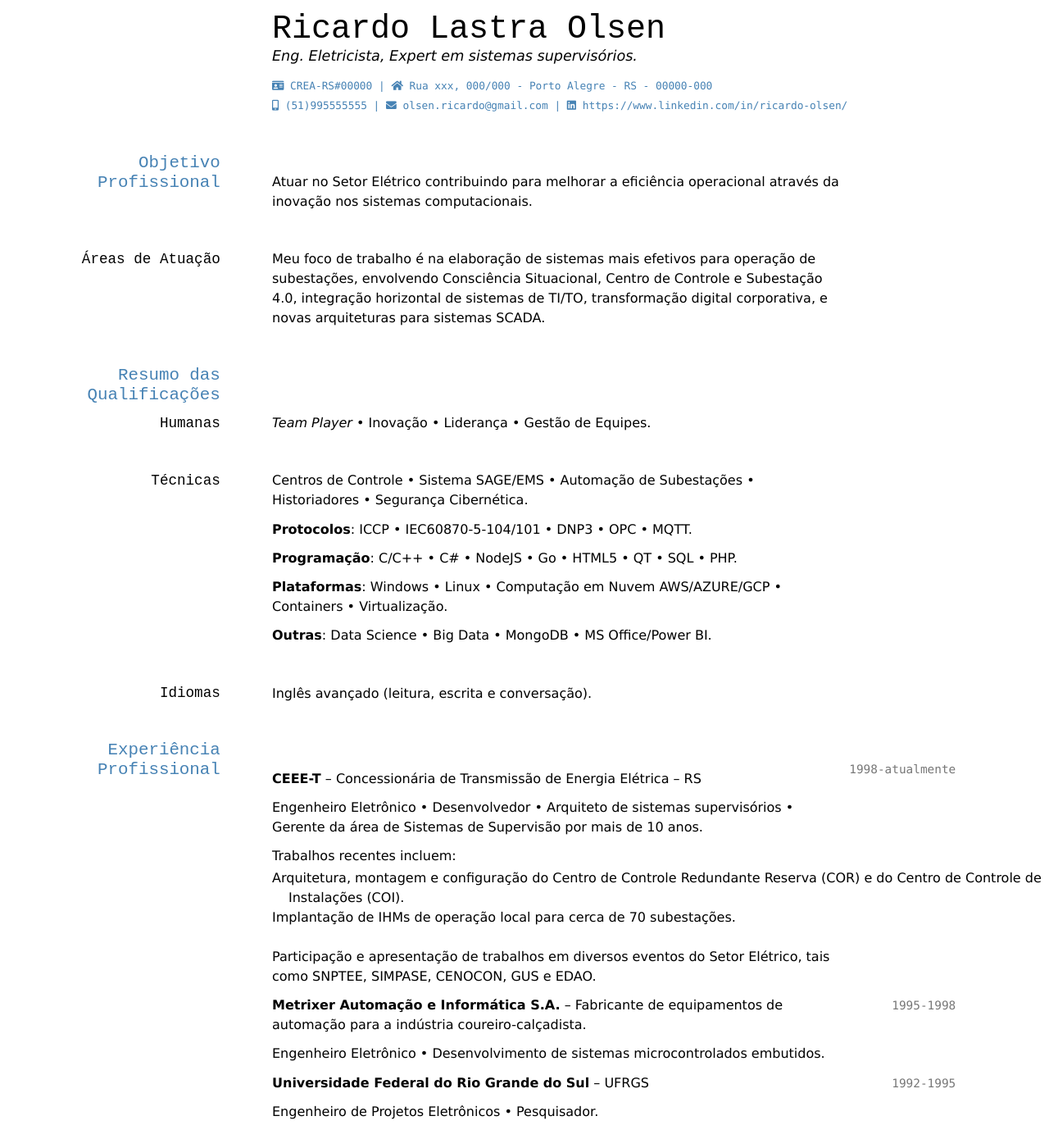
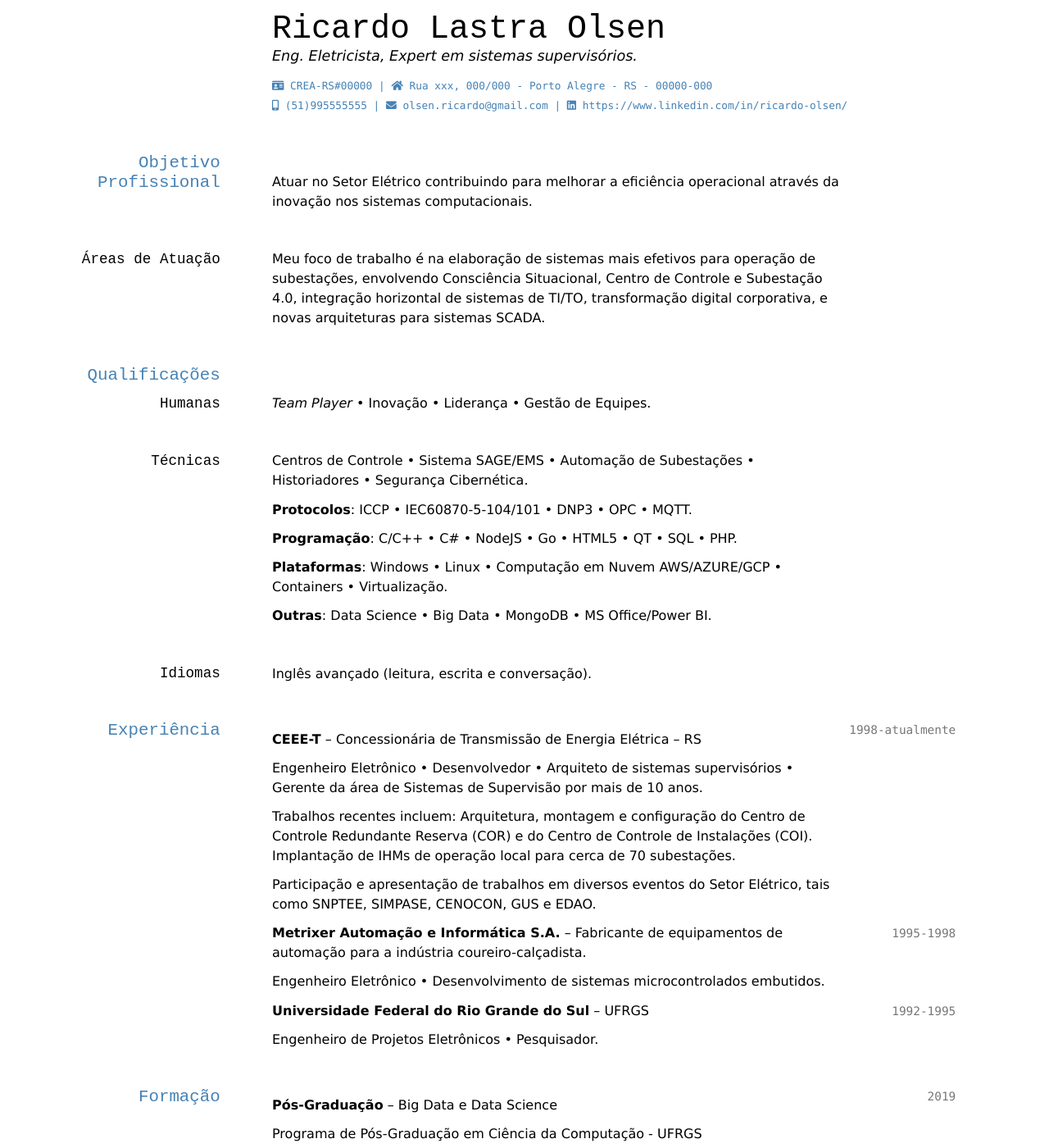
Before and after one commit to riclolsen/cv, a Jekyll site: the page built from index.md, in a window 1280 px wide and 1400 px high. Shown: the whole window at 82% size. Built offline with Jekyll 4.4.1, drawn with Linux system fonts in a browser that asks for light colours; nearby versions of some CDN libraries; some of the changed text lies outside the part shown.

Commit message:
Update index.md

```diff
--- a/index.md
+++ b/index.md
@@ -17,7 +17,7 @@ Atuar no Setor Elétrico contribuindo para melhorar a eficiência operacional at
 
 Meu foco de trabalho é na elaboração de sistemas mais efetivos para operação de subestações, envolvendo Consciência Situacional, Centro de Controle e Subestação 4.0, integração horizontal de sistemas de TI/TO, transformação digital corporativa, e novas arquiteturas para sistemas SCADA.
 
-## Resumo das Qualificações
+## Qualificações
 
 ### Humanas
 
@@ -39,7 +39,7 @@ Centros de Controle • Sistema SAGE/EMS • Automação de Subestações • Hi
 
 Inglês avançado (leitura, escrita e conversação).
 
-## Experiência Profissional
+## Experiência
 
 `1998-atualmente`
 
@@ -48,9 +48,8 @@ Inglês avançado (leitura, escrita e conversação).
 Engenheiro Eletrônico • Desenvolvedor • Arquiteto de sistemas supervisórios • Gerente da área de Sistemas de Supervisão por mais de 10 anos.
 
 Trabalhos recentes incluem:
-
-* Arquitetura, montagem e configuração do Centro de Controle Redundante Reserva (COR) e do Centro de Controle de Instalações (COI).
-* Implantação de IHMs de operação local para cerca de 70 subestações.
+Arquitetura, montagem e configuração do Centro de Controle Redundante Reserva (COR) e do Centro de Controle de Instalações (COI).
+Implantação de IHMs de operação local para cerca de 70 subestações.
 
 Participação e apresentação de trabalhos em diversos eventos do Setor Elétrico, tais como SNPTEE, SIMPASE, CENOCON, GUS e EDAO.
 
@@ -111,7 +110,7 @@ Escola de Engenharia - UFRGS
 
 * _Publicações, entre outras, disponíveis no perfil do Linkedin._
 
-## Projetos Open Source
+## Projetos _Open Source_
 
 **JSON-SCADA** – Sistema SCADA/IoT de geração 4.0.
 
```
Also changed, not shown: other parts of index.md (+2 -2 lines).
